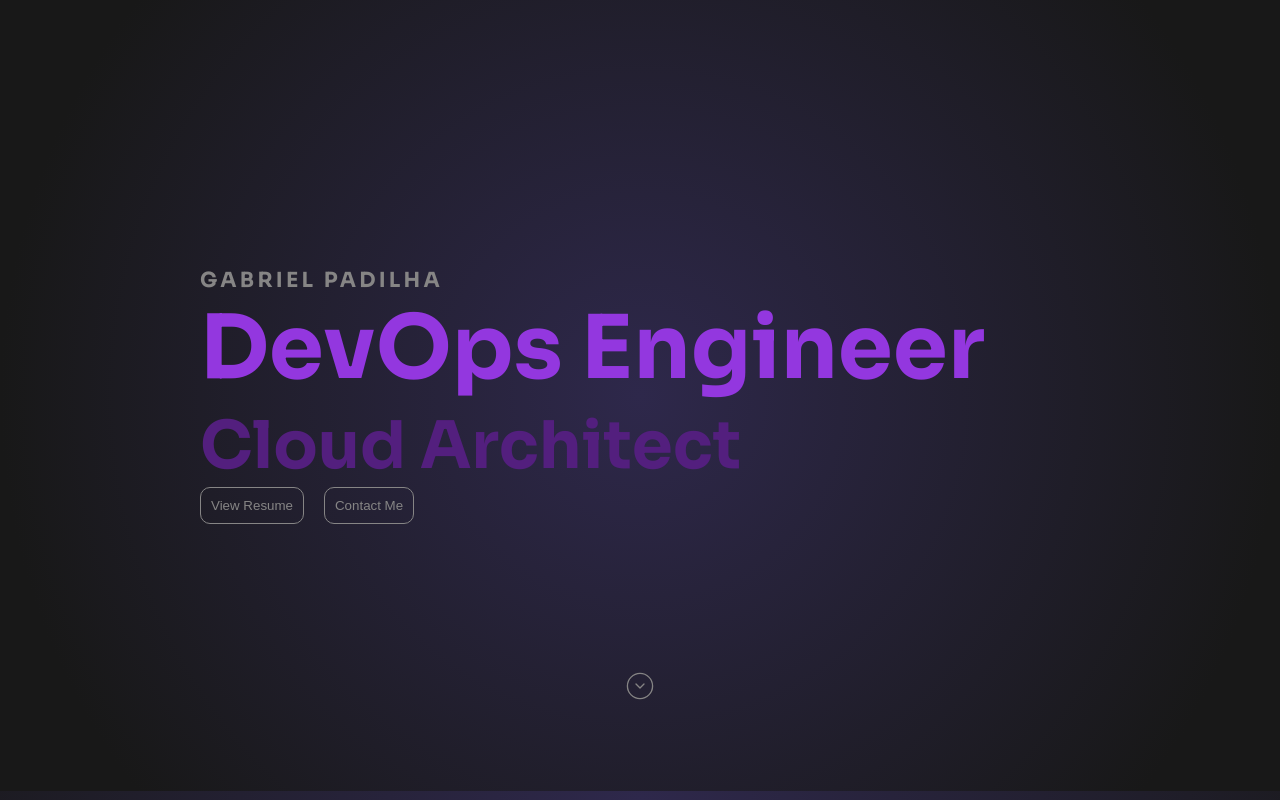
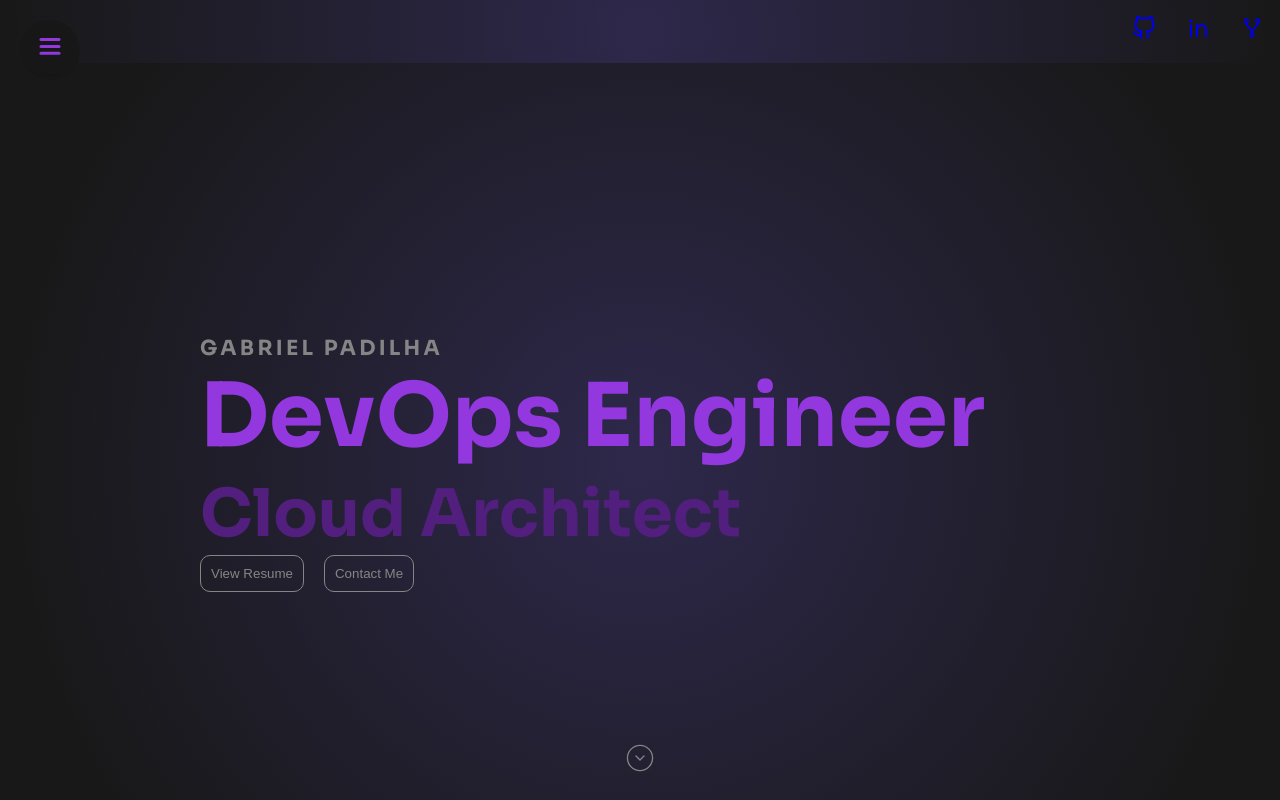
Before and after one commit to Padzx/padzx_portfolio_v1, a React (Vite) app: page / in a window 1280 px wide. Shown: the top 800 px of the page. Built offline with nearby package versions, Linux system fonts and the light colour scheme.

Commit message:
Changes - Navbar

```diff
--- a/src/App.jsx
+++ b/src/App.jsx
@@ -2,11 +2,13 @@ import React from 'react';
 import './index.scss';
 import Hero from './components/hero/hero';
 import Branding from './components/branding/branding';
+import Navbar from './components/navbar/navbar';
 
 export default function App() {
   return (
     <div>
       <section>
+        <Navbar />
         <Hero />
       </section>
       <section>
--- a/src/components/hero/hero.scss
+++ b/src/components/hero/hero.scss
@@ -4,7 +4,7 @@
     $color-1: rgb(46, 40, 75);
     $color-2: rgb(24, 24, 24);
 
-    height: calc(113% - 113px);
+    height: 100%;
     background: radial-gradient(circle farthest-side, $color-1, $color-2);
     position: relative;
 
```
